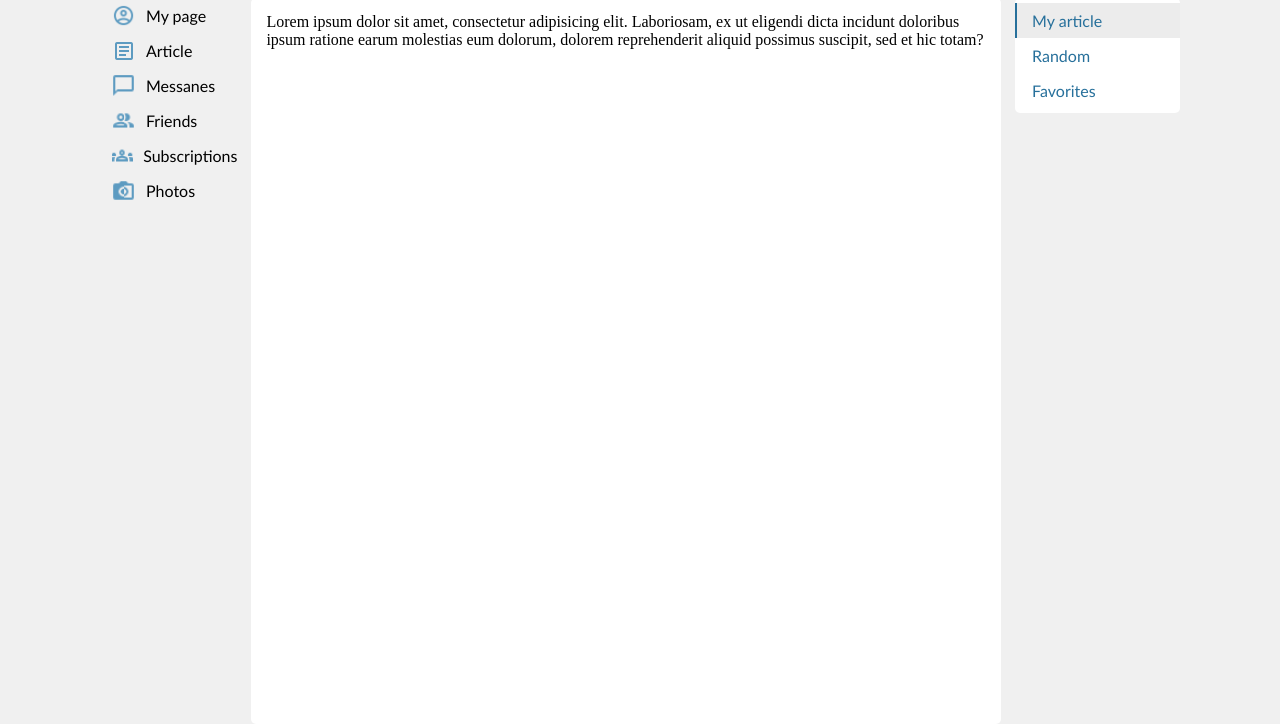
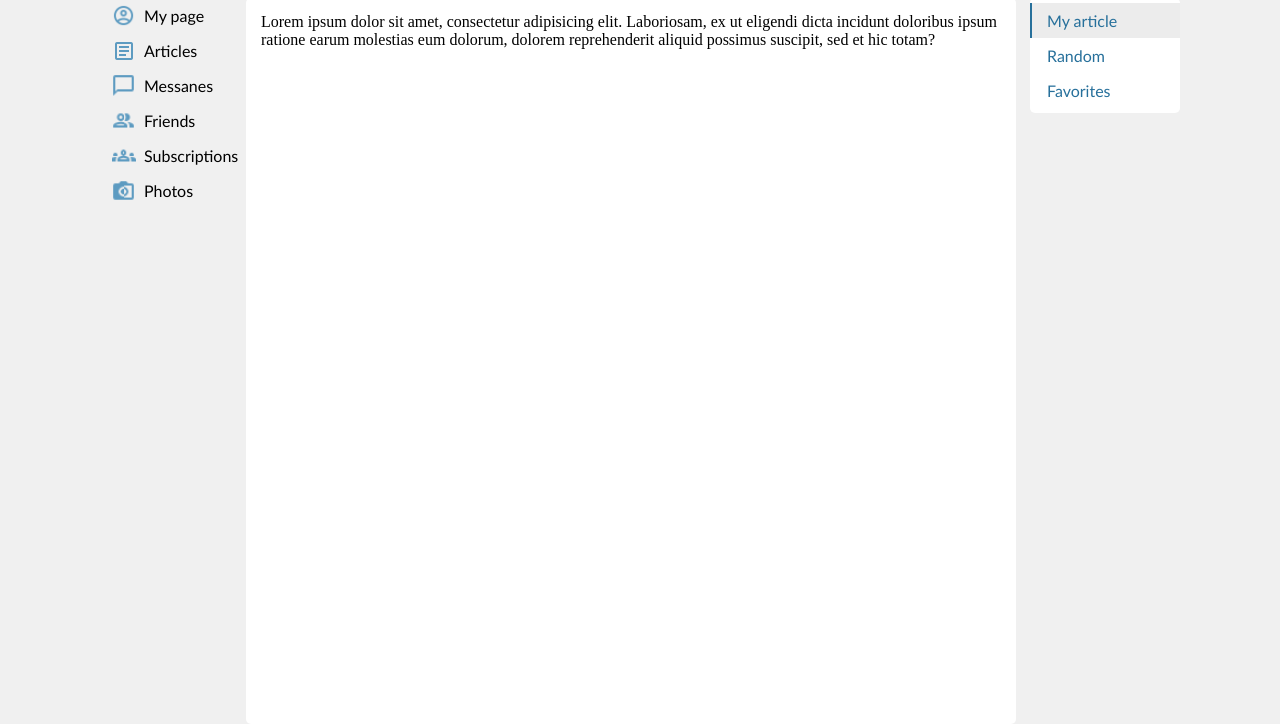
Before and after one commit to 100Mihanik/First-kitty, a plain HTML site: page index.html in a window 1280 px wide. Shown: the part 76-800 px from the top of the page. Drawn offline with Linux system fonts and the light colour scheme.

Commit message:
A lot of little changes

```diff
--- a/index.html
+++ b/index.html
@@ -1,75 +1,79 @@
 <!DOCTYPE html>
 <html lang="en">
+
 <head>
-   <meta charset="UTF-8">
-   <meta http-equiv="X-UA-Compatible" content="IE=edge">
-   <meta name="viewport" content="width=device-width, initial-scale=1.0">
+	<meta charset="UTF-8" />
+	<meta http-equiv="X-UA-Compatible" content="IE=edge" />
+	<meta name="viewport" content="width=device-width, initial-scale=1.0" />
 	<title>Kitty</title>
-   <link type="image/x-icon" rel="shortcut icon" href="images/favicon.png">
-   <link type="text/css" rel="stylesheet" href="styles/styles.css">
-   <link type="text/css" rel="stylesheet" href="styles/media.css">
+	<link type="image/x-icon" rel="shortcut icon" href="images/favicon.png" />
+	<link type="text/css" rel="stylesheet" href="styles/styles.css" />
+	<link type="text/css" rel="stylesheet" href="styles/media.css" />
 </head>
 
 <body>
 	<header>
 		<div class="container">
-         <div class="header__inner">
-            <a class="logo" href="index.html" titile="Home page">
-               <img class="logo-image" src="images/logo.png" width="80" height="60" alt="Logo KITTY">
-               <span class="logo-text">Kitty</span>
+			<div class="header-inner">
+				<a class="header-inner__link" href="index.html" title="Home page">
+					<img class="header-inner__logo" src="images/logo.png" width="80" height="60" alt="KITTY" />
+					<h1 class="header-inner__title">Kitty</h1>
 				</a>
-            <form  class="search" action="#" method="POST"> <!--Нужно указать адрес для сценария формы-->
-               <input class="search__input" type="text" name="search" placeholder="Search">
+				<form class="header-inner__search" action="#" method="POST">
+					<!--Нужно указать адрес для сценария формы-->
+					<input class="header-inner__input" type="text" name="search" placeholder="Search" />
 				</form>
 			</div>
 		</div>
 	</header>
 
 	<div class="container">
-      <section class="left-section">
+		<aside class="left-bar">
 			<nav>
-            <ul class="left-section__group-1">
-               <li  class="left-section__element li-1">
-                  My page
+				<ul class="left-bar__items">
+					<li class="left-bar__item li-1">
+						<a href="#">My page</a>
 					</li>
-               <li  class="left-section__element li-2">
-                  Article
+					<li class="left-bar__item li-2">
+						<a href="#">Articles</a>
 					</li>
-               <li class="left-section__element li-3">
-                  Messanes
+					<li class="left-bar__item li-3">
+						<a href="#">Messanes</a>
 					</li>
-               <li class="left-section__element li-4">
-                  Friends
+					<li class="left-bar__item li-4">
+						<a href="#">Friends</a>
 					</li>
-               <li class="left-section__element li-5">
-                  Subscriptions
+					<li class="left-bar__item li-5">
+						<a href="#">Subscriptions</a>
 					</li>
-               <li class="left-section__element li-6">
-                  Photos
+					<li class="left-bar__item li-6">
+						<a href="#">Photos</a>
 					</li>
 				</ul>
 			</nav>
+		</aside>
+
+		<section class="main">
+			<p>
+				Lorem ipsum dolor sit amet, consectetur adipisicing elit. Laboriosam,
+				ex ut eligendi dicta incidunt doloribus ipsum ratione earum molestias
+				eum dolorum, dolorem reprehenderit aliquid possimus suscipit, sed et
+				hic totam?
+			</p>
 		</section>
 
-      <section class="main">
-         <p>Lorem ipsum dolor sit amet, consectetur adipisicing elit. Laboriosam, ex ut eligendi dicta incidunt doloribus ipsum ratione earum molestias eum dolorum, dolorem reprehenderit aliquid possimus suscipit, sed et hic totam?</p>
-      </section>
-
-      <section class="right-section">
+		<aside class="right-bar">
 			<nav>
-            <ul class="right-section__group-1">
-               <li class="right-section__element li1 active">
+				<ul class="right-bar__group-1">
+					<li class="right-bar__element right-bar__element--active">
 						My article
 					</li>
-               <li class="right-section__element li2">
-                  Random
-               </li>
-               <li class="right-section__element li3">
-                  Favorites
-               </li>
+					<li class="right-bar__element">Random</li>
+					<li class="right-bar__element">Favorites</li>
 				</ul>
 			</nav>
-      </section>
+		</aside>
 	</div>
 </body>
+
 </html>
--- a/styles/styles.css
+++ b/styles/styles.css
@@ -1,6 +1,6 @@
 @font-face {
-   font-family: 'Airfool';
-   src: url("../fonts/airfool.woff2") format('woff2');
+  font-family: "Airfool";
+  src: url("../fonts/airfool.woff2") format("woff2");
 }
 body {
   background-color: rgb(240, 240, 240);
@@ -24,33 +24,31 @@ a {
 }
 /*HEADER___________________________*/
 header {
-   background: url('../images/header_background.jpg') repeat-x left top;
+  background: url("../images/header_background.jpg") repeat-x left top;
 }
-.header__inner {
+.header-inner {
   display: flex;
   align-items: center;
 }
-.logo {
+.header-inner__link {
   display: flex; /*'этим заодно убрал отступ под img и <a>*/
   align-items: center;
 }
-.logo-image {
+.header-inner__logo {
   margin-right: -3px;
   transform: translate(-6px, 0px);
 }
-.logo-text {
+.header-inner__title {
   font-family: Airfool, sans-serif;
   color: #d9e8f3;
   font-size: 38px;
   margin: 0;
   text-transform: uppercase;
-   /*line-height: 60px; так выровнял текст лого по высоте.
-   Потом передумал и написал родителю align-items:center*/
 }
-.search {
+.header-inner__search {
   margin-left: 19px;
 }
-.search__input {
+.header-inner__input {
   height: 18px;
   border-radius: 5px;
   border-style: none;
@@ -59,63 +57,76 @@ header {
   padding-left: 5px;
 }
 
-/*1) LEFT-SECTION_________________________________________*/
-.left-section {
-   width: 25%;
+/*1) LEFT-BAR_________________________________________*/
+.left-bar {
   min-width: 132px;
   margin-top: 14px;
   /*border-style: solid;
    border-color: rgb(145, 97, 97);
    border-width: 1px; */
 }
-.left-section__group-1{
+.left-bar__items a {
+  color: black;
+  padding-left: 42px;
+  padding-right: 7px;
+}
+.left-bar__items {
   margin-top: 0;
   font-family: Calibri, Arial, sans-serif;
   line-height: 35px;
   padding-left: 2px;
+  position: relative;
 }
-.left-section__element{
+.left-bar__item {
+  position: relative;
   list-style-type: none;
   display: flex;
   align-items: center;
   border-radius: 5px;
   transition: background-color 0.05s ease;
 }
-.left-section__element:before{ /*центрирeю иконки по высоте элемента строки li в динамике, напр. при изменении line-height*/
+.left-bar__item a {
+  width: 100%;
+  height: 100%;
+}
+.left-bar__item a:before {
   content: "";
   background-size: 24px 24px;
   background-position: center;
   background-repeat: no-repeat;
-   width: 24px;
+  width: 44px;
   height: 24px;
-   margin-right: 10px;
-   margin-left: 10px;
+  position: absolute;
+  left: 0;
+  top: 50%;
+  transform: translateY(-50%);
 }
-.left-section__element:hover{
+.left-bar__item a:hover {
   background-color: rgb(223, 223, 223);
 }
 /*классы для элементов левого блока: */ /* Наверное, иконки правильнее подключать через html, a не css*/
-.left-section__group-1 .li-1:before{
-   background-image: url('../images/li_left/my_page.png');
+.left-bar__item.li-1 a:before {
+  background-image: url("../images/li_left/my_page.png");
 }
-.left-section__group-1 .li-2:before{
-   background-image: url('../images/li_left/article.png');
+.left-bar__item.li-2 a:before {
+  background-image: url("../images/li_left/article.png");
 }
-.left-section__group-1 .li-3:before{
-   background-image: url('../images/li_left/messanges.png');
+.left-bar__item.li-3 a:before {
+  background-image: url("../images/li_left/messanges.png");
 }
-.left-section__group-1 .li-4:before{
-   background-image: url('../images/li_left/friends.png');
+.left-bar__item.li-4 a:before {
+  background-image: url("../images/li_left/friends.png");
 }
-.left-section__group-1 .li-5:before{
-   background-image: url('../images/li_left/subscriptions.png');
+.left-bar__item.li-5 a:before {
+  background-image: url("../images/li_left/subscriptions.png");
 }
-.left-section__group-1 .li-6:before{
-   background-image: url('../images/li_left/photos.png');
+.left-bar__item.li-6 a:before {
+  background-image: url("../images/li_left/photos.png");
 }
 
 /*2) MAIN______________________________________________*/
 .main {
+  flex-grow: 1;
   margin: 14px;
   margin-bottom: 0;
   background: #fff;
@@ -125,44 +136,43 @@ header {
   border-radius: 5px;
 }
 
-/*3) RIGHT-SECTION______________________________________*/
-.right-section{
-   width: 30%;
-   min-width: 120px;
+/*3) RIGHT-BAR______________________________________*/
+.right-bar {
+  min-width: 150px;
   background: #fff;
   margin-top: 14px;
   border-radius: 5px;
 }
-.right-section__group-1{
+.right-bar__group-1 {
   margin-top: 5px;
   margin-bottom: 5px;
   list-style-type: none;
   line-height: 35px;
   font-family: Calibri, Arial, Sans-serif;
-   color:#27709B;
+  color: #27709b;
   padding-left: 0px;
 }
-.right-section__element{
+.right-bar__element {
   padding-left: 17px;
   display: flex;
   position: relative;
 }
-.right-section__element:before{
+.right-bar__element:before {
   content: "";
-   width:2px;
+  width: 2px;
   height: 100%;
-   background-color: #27709B;
+  background-color: #27709b;
   position: absolute;
-   left:0;
+  left: 0;
   opacity: 0;
 }
-.right-section__element:hover{
+.right-bar__element:hover {
   background-color: rgb(236, 236, 236);
   transition: background-color 0.1s ease;
 }
-.active{
+.right-bar__element--active {
   background-color: rgb(236, 236, 236);
 }
-.active:before{
+.right-bar__element--active:before {
   opacity: 1;
 }
```
Also changed, not shown: fonts/airfool.otf (deleted), fonts/airfool.ttf (deleted). Lines whose indentation alone changed are shown as unchanged.
